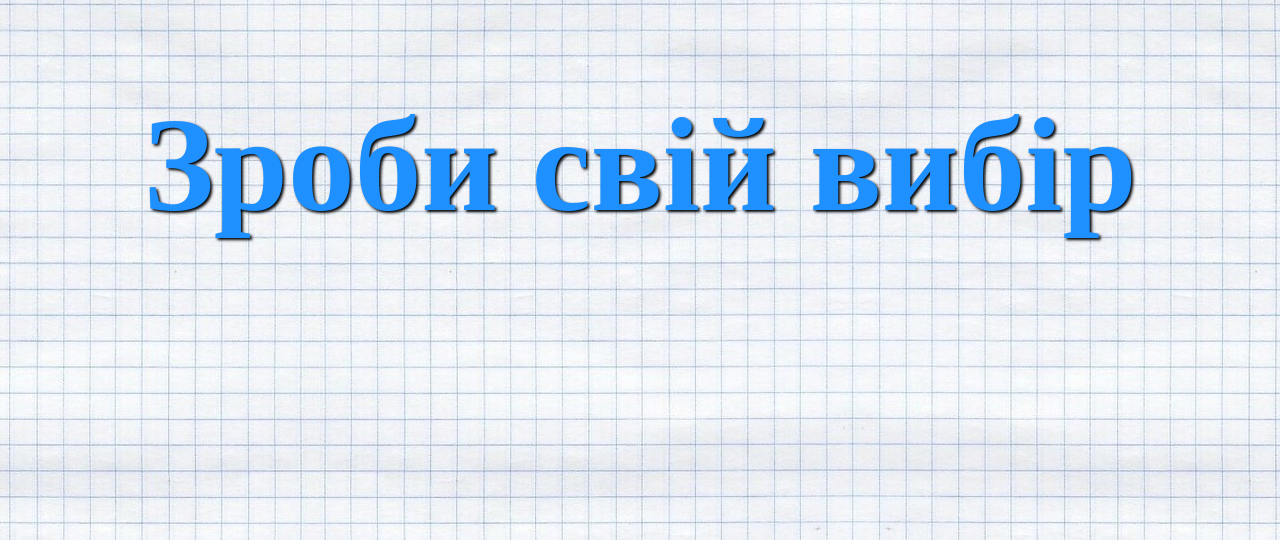
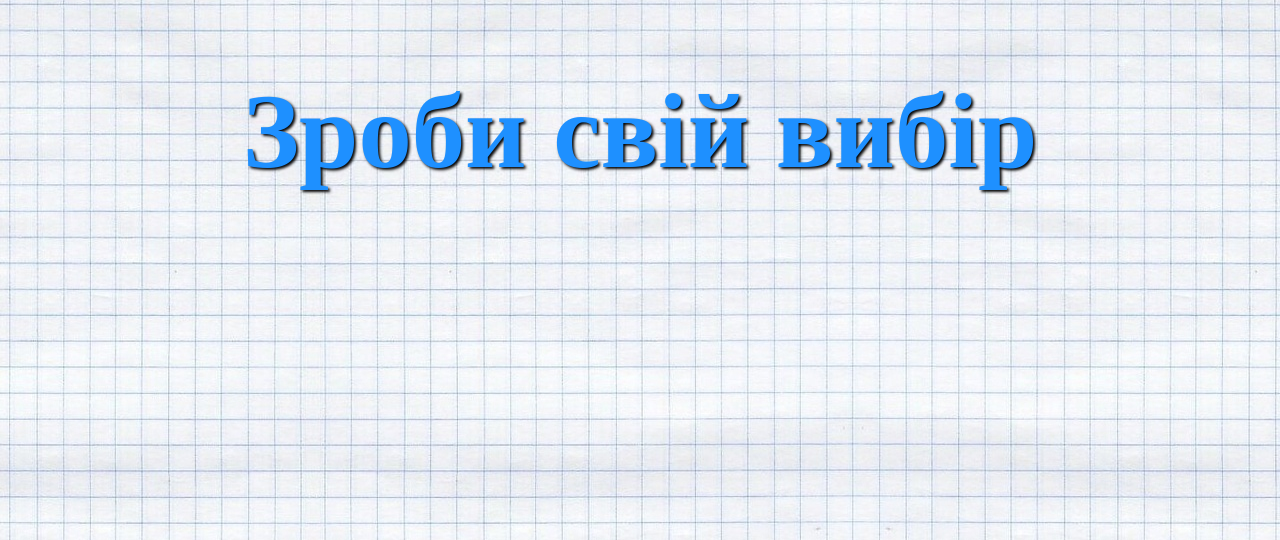
Before and after one commit to MaksLito/MaksLito.github.io, a plain HTML site: page prof.html in a window 1280 px wide. Shown: the part 126-666 px from the top of the page. Drawn offline with Linux system fonts and the light colour scheme.

Commit message:
Update Style.css

```diff
--- a/Style.css
+++ b/Style.css
@@ -8,7 +8,7 @@ h1{
 	text-align: center;
 	text-align: top;
 	text-shadow: 2px 2px 3px black;
-	font-size: 100pt;
+	font-size: 80pt;
 }
 h2{
 	color: #1E90FF;
```
